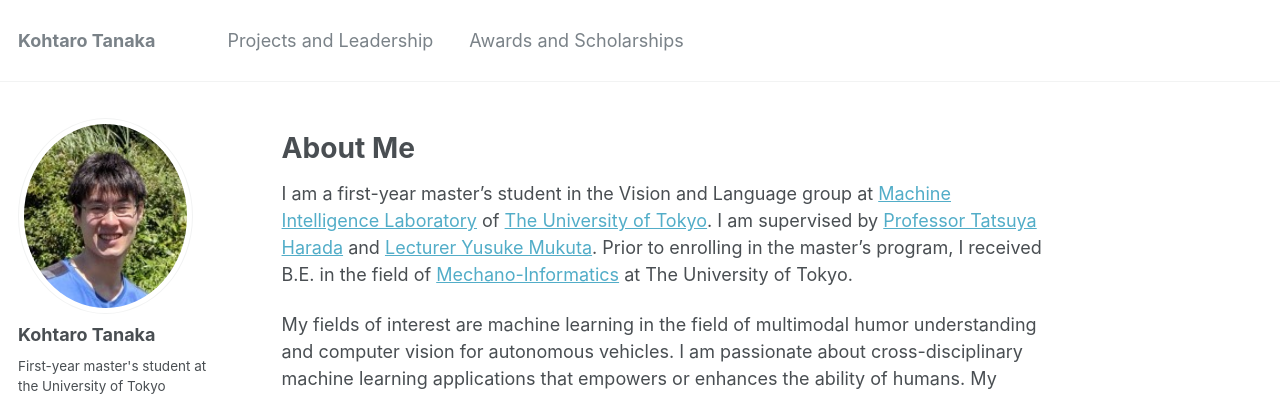
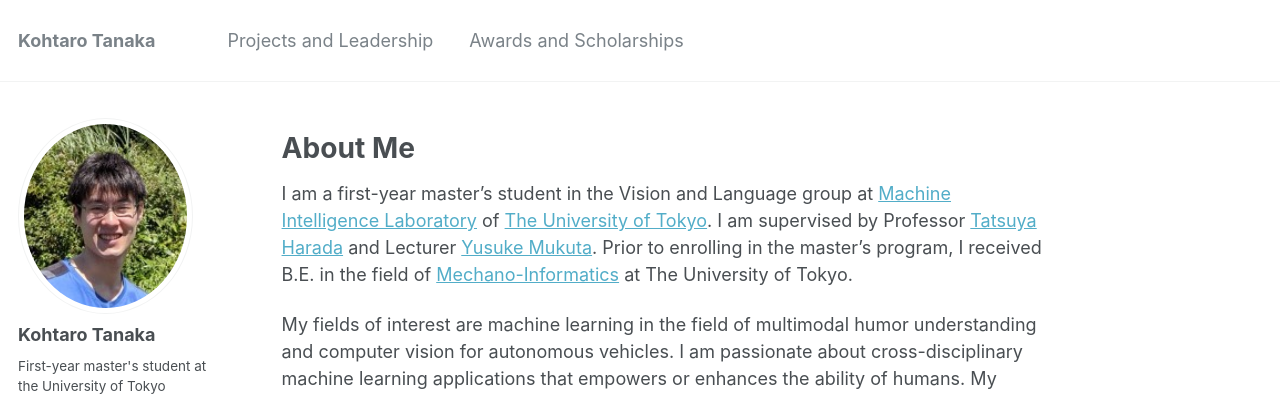
Before and after one commit to kohtaro246/kohtaro246.github.io, a Jekyll site: the page built from _pages/about.md, in a window 1280 px wide. Shown: the top 396 px of the page. Built offline with Jekyll 4.4.1, drawn with Linux system fonts in a browser that asks for light colours.

```diff
--- a/_pages/about.md
+++ b/_pages/about.md
@@ -10,6 +10,6 @@ redirect_from:
 
 About Me
 ======
-I am a first-year master's student in the Vision and Language group at [Machine Intelligence Laboratory](https://www.mi.t.u-tokyo.ac.jp/en) of [The University of Tokyo](https://www.u-tokyo.ac.jp/en/). I am supervised by [Professor Tatsuya Harada](https://www.mi.t.u-tokyo.ac.jp/harada/) and [Lecturer Yusuke Mukuta](https://www.mi.t.u-tokyo.ac.jp/mukuta/). Prior to enrolling in the master's program, I received B.E. in the field of [Mechano-Informatics](https://www.i.u-tokyo.ac.jp/edu/course/m-i/index_e.shtml) at The University of Tokyo.
+I am a first-year master's student in the Vision and Language group at [Machine Intelligence Laboratory](https://www.mi.t.u-tokyo.ac.jp/en) of [The University of Tokyo](https://www.u-tokyo.ac.jp/en/). I am supervised by Professor [Tatsuya Harada](https://www.mi.t.u-tokyo.ac.jp/harada/) and Lecturer [Yusuke Mukuta](https://www.mi.t.u-tokyo.ac.jp/mukuta/). Prior to enrolling in the master's program, I received B.E. in the field of [Mechano-Informatics](https://www.i.u-tokyo.ac.jp/edu/course/m-i/index_e.shtml) at The University of Tokyo.
 
 My fields of interest are machine learning in the field of multimodal humor understanding and computer vision for autonomous vehicles. I am passionate about cross-disciplinary　machine learning applications that empowers or enhances the ability of humans. My works range from humor understanding and generation which would enable effective cooperation between humans and robots, to autonomous driving which would enable people without access to safe public transportation to move around easily and safely.
```
